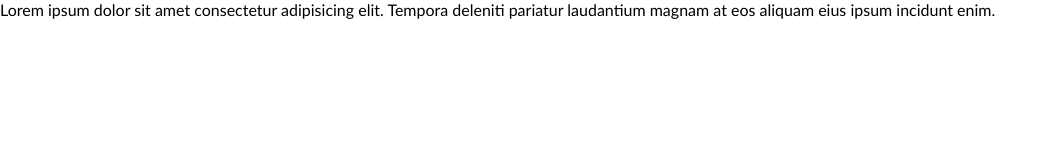
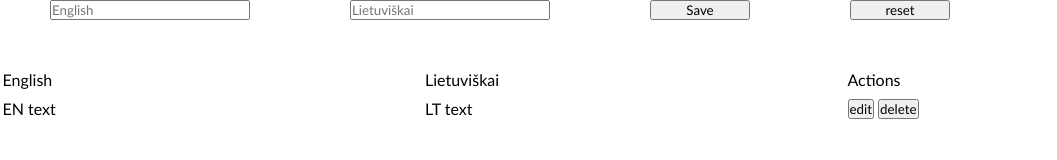
Before and after one commit to AnatolijusZ/1-todo, a website: page index.html in a window 1280 px wide. Shown: the whole page, without its empty margins (0-1057 px from the left). Drawn offline with Linux system fonts and the light colour scheme.

Commit message:
Div blocks and basic grid css

```diff
--- a/css/base/variables.css
+++ b/css/base/variables.css
@@ -0,0 +1,3 @@
+:root {
+
+}
--- a/css/components/todo.css
+++ b/css/components/todo.css
@@ -0,0 +1,17 @@
+.header {
+    width: 1000px;
+    margin-left: 50px;
+    display: grid;
+    grid-template-columns: 20% 20% 10% 10%;
+    grid-gap: 10%;
+}
+.container {
+    margin-top: 50px;
+
+    width: 1000px;
+    display: grid;
+    grid-template-columns: 40% 40% 15%;
+    grid-gap: 10px 20px;
+    align-content: center;
+    justify-content: space-evenly;
+}
--- a/css/main.css
+++ b/css/main.css
@@ -6,3 +6,5 @@
 
 /*components */
 @import './components/todo.css';
+
+/* CUSTOM STYLE BELOW THIS COMMENT LINE */
--- a/index.html
+++ b/index.html
@@ -6,10 +6,25 @@
     <meta name="viewport" content="width=device-width, initial-scale=1.0">
     <title>TODO</title>
 
-    <link rel="stylesheet" href="css/main.css">
+    <link rel="stylesheet" href="./css/main.css">
 </head>
 <body>
-    <p>Lorem ipsum dolor sit amet consectetur adipisicing elit. Tempora deleniti pariatur laudantium magnam at eos aliquam eius ipsum incidunt enim.
-    </p>
+    <div class="header">
+        <input class="inputen" placeholder="English">
+        <input class="inputlt" placeholder="Lietuviškai">
+        <button class="save">Save</button>
+        <button class="reset">reset</button>
+    </div>
+   <div class="container">
+       <div class="rowen">English</div>
+       <div class="rowlt">Lietuviškai</div>
+       <div class="actions">Actions</div>
+       <div class="outputen">EN text</div>
+       <div class="outputlt">LT text</div>
+       <div class="actionbuttons">
+           <button class="edit">edit</button>
+           <button class="delete">delete</button>
+       </div>
+   </div>
 </body>
 </html>
```
Also changed, not shown: css/base/reset.css (line endings or trailing spaces).
